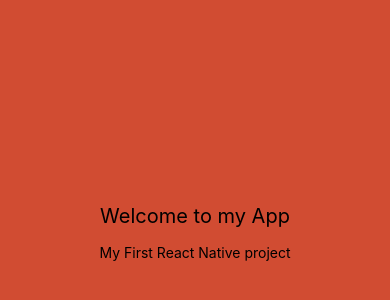
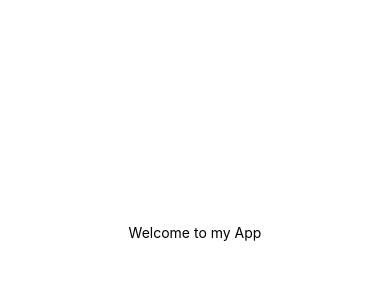
Before and after one commit to MahiMaliha/Planet-Mobile-App-With-React-Native, a React Native app: screen / in a window 390 px wide. Shown: the part 190-490 px from the top of the page. Built offline with nearby package versions, Linux system fonts and the light colour scheme.

Commit message:
added text.preset file

```diff
--- a/App.js
+++ b/App.js
@@ -1,5 +1,6 @@
 import { StatusBar } from 'expo-status-bar';
-import { StyleSheet, Text, View } from 'react-native';
+import { StyleSheet,  View } from 'react-native';
+import Text from './src/components/text/text';
 import { colors } from './src/theme/colors';
 import { spacing } from './src/theme/spacing';
 
@@ -12,8 +13,8 @@ export default function App() {
 
     return (
       <View style={styles.container}>
-        <Text style={{fontSize:spacing[5]}}>Welcome to my App</Text>
-        <Text style={{marginTop:spacing[4]}}>My First React Native project</Text>
+        <Text style={{fontSize:spacing[6]}}>Welcome to my App</Text>
+
         <StatusBar style="auto" />
       </View>
     );
@@ -27,6 +28,6 @@ const styles = StyleSheet.create({
     backgroundColor: '#fff',
     alignItems: 'center',
     justifyContent: 'center',
-    backgroundColor:colors.darkOrange,
+
   },
 });
--- a/src/components/text/text.js
+++ b/src/components/text/text.js
@@ -1,10 +1,12 @@
 import { View, Text as RNText } from 'react-native'
 import React from 'react'
 
-export default function Text() {
+export default function Text({children}) {
   return (
-    <View>
-      <RNText>TEXT</RNText>
-    </View>
+
+      <RNText>
+            {children}
+      </RNText>
+
   )
 }
```
Also changed, not shown: src/components/text/text.preset.js (added, +22 -0 lines).
